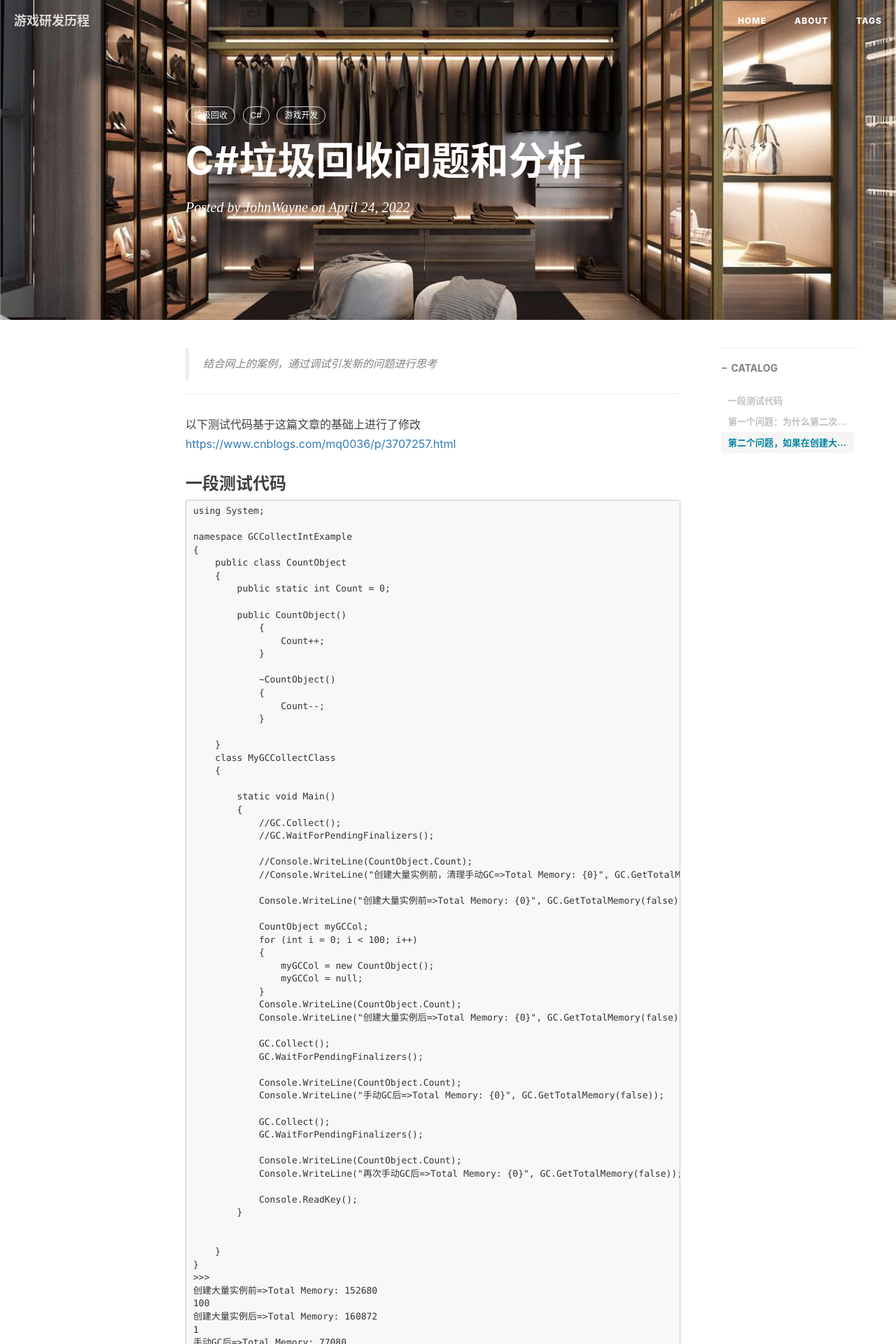
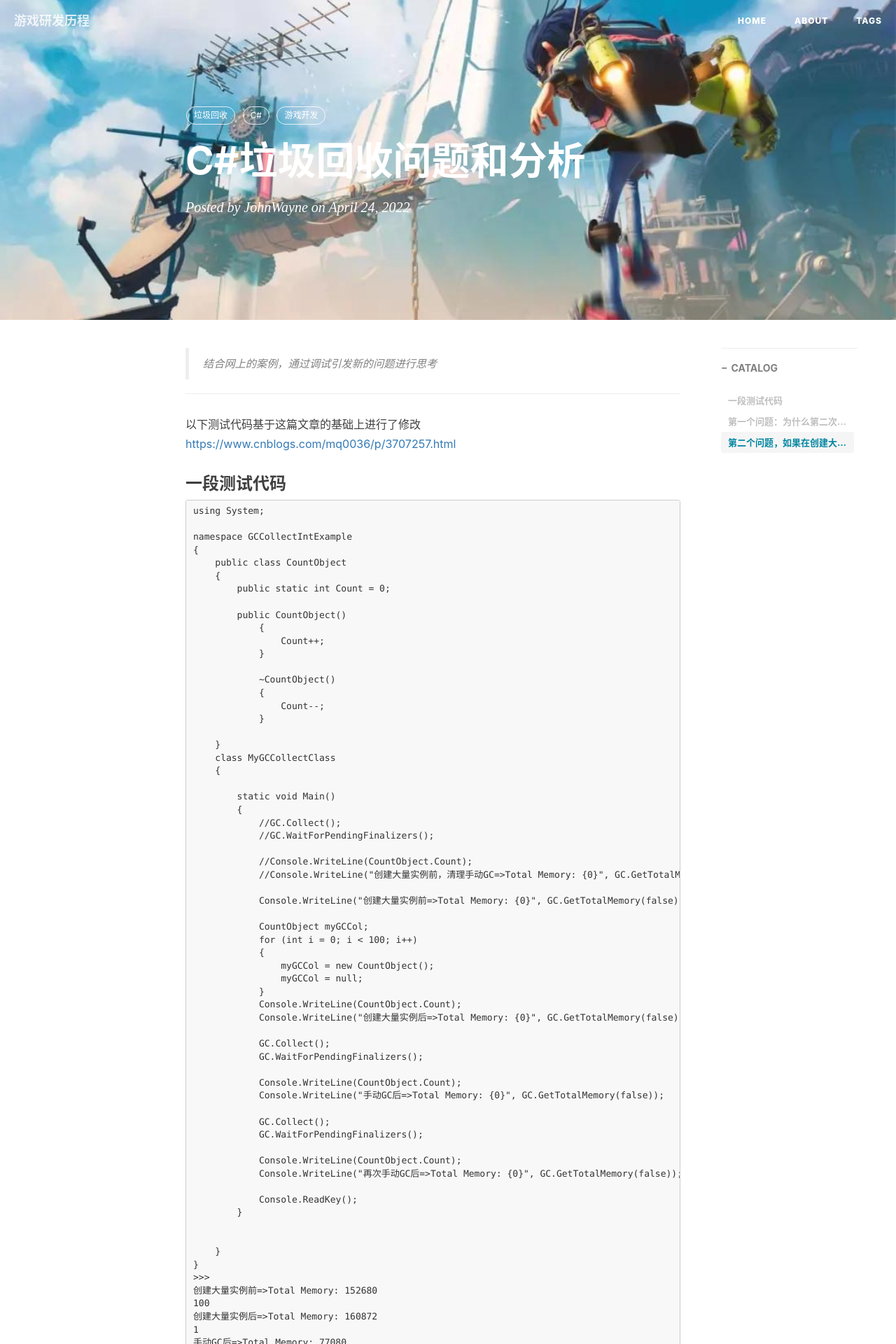
Before and after one commit to johnwayne1995/johnwayne1995.github.io, a Jekyll site: the page built from _posts/2022-04-24-C#垃圾回收问题和分析.md, in a window 1280 px wide. Shown: the top 1920 px of the page at 70% size. Built offline with Jekyll 4.4.1, drawn with Linux system fonts in a browser that asks for light colours; nearby versions of some CDN libraries; comment, search, counter and statistics services are not loaded.

Commit message:
Update 2022-04-24-C#垃圾回收问题和分析.md

````diff
--- a/_posts/2022-04-24-C#垃圾回收问题和分析.md
+++ b/_posts/2022-04-24-C#垃圾回收问题和分析.md
@@ -4,7 +4,7 @@ title:      C#垃圾回收问题和分析
 subtitle:
 date:       2022-04-24
 author:     JohnWayne
-header-img: resources/2022-03-02-Python大规模导表内存优化方法/closet.jpg
+header-img: resources/Gigaya.jpg
 catalog: true
 tags:
     - 垃圾回收
@@ -19,7 +19,7 @@ tags:
 以下测试代码基于这篇文章的基础上进行了修改
 [https://www.cnblogs.com/mq0036/p/3707257.html](https://www.cnblogs.com/mq0036/p/3707257.html)
 ### 一段测试代码
-```C#
+```CSharp
 using System;
 
 namespace GCCollectIntExample
@@ -94,7 +94,7 @@ namespace GCCollectIntExample
 网上的答案：[https://qa.icopy.site/questions/3829928/under-what-circumstances-we-need-to-call-gc-collect-twice?noredirect=1](https://qa.icopy.site/questions/3829928/under-what-circumstances-we-need-to-call-gc-collect-twice?noredirect=1)
 
 ### 第二个问题，如果在创建大量实例前，清理手动GC（解注释上面那段代码），会得到这样的结果
-```C#
+```CSharp
 >>>
 0
 创建大量实例前，清理手动GC=>Total Memory: 69864
````
